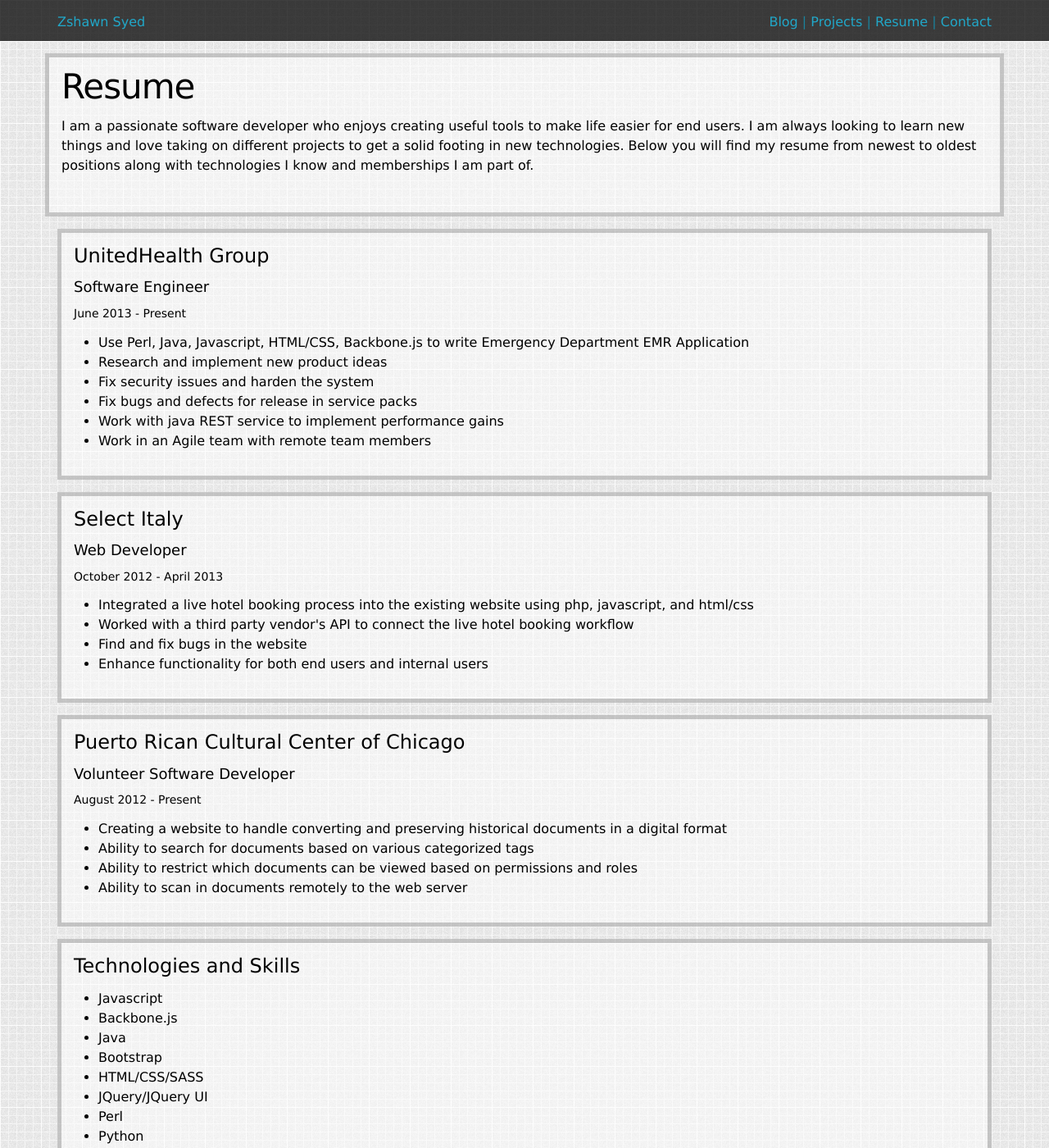
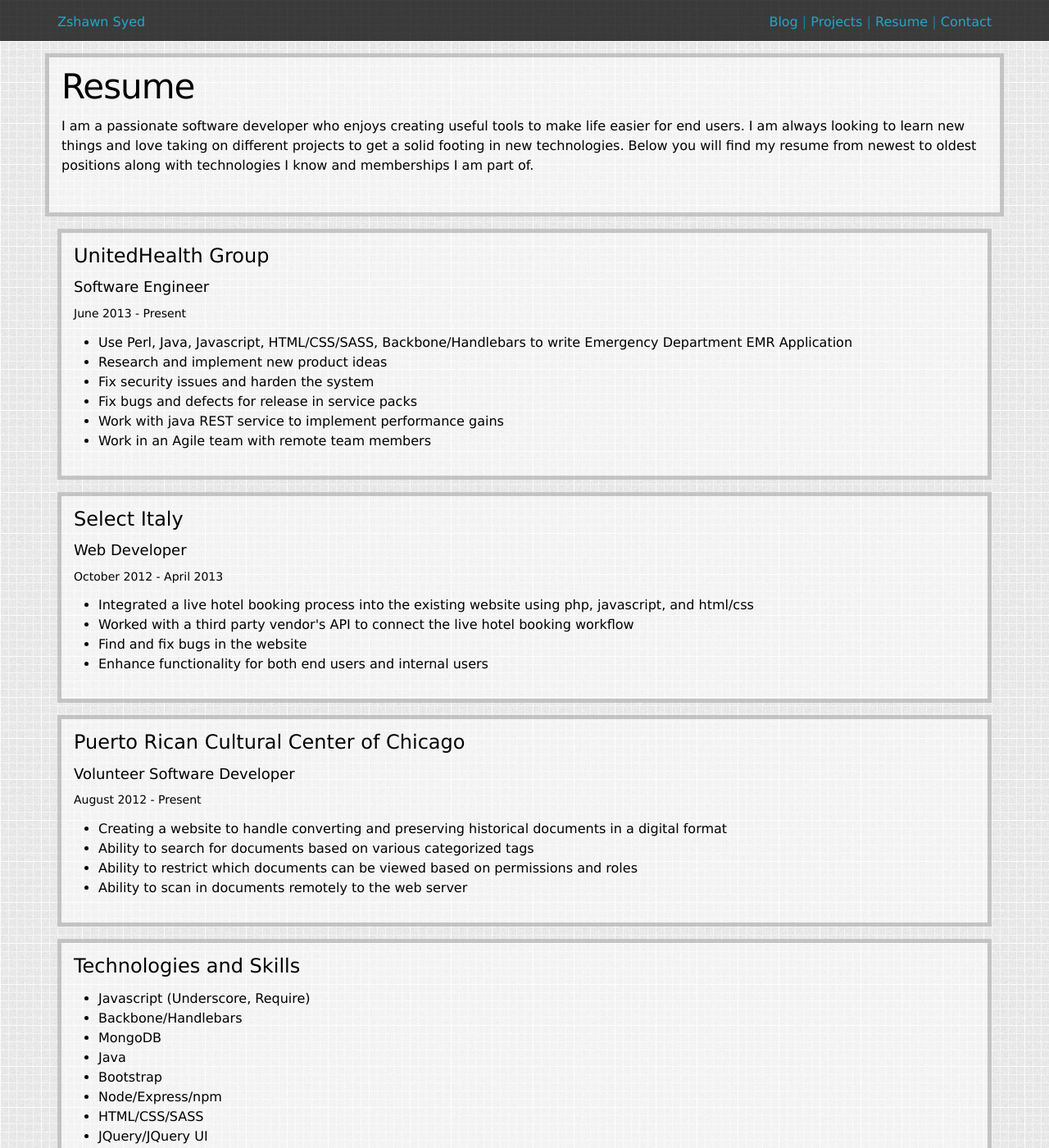
Before and after one commit to zsyed91/zsyed91.github.io, a Jekyll site: the page built from resume.md, in a window 1280 px wide and 1400 px high. Shown: the whole window at 82% size. Built offline with Jekyll 4.4.1, drawn with Linux system fonts in a browser that asks for light colours.

Commit message:
Update resume

```diff
--- a/resume.md
+++ b/resume.md
@@ -16,7 +16,7 @@
 			<h5>June 2013 - Present</h5>
 
 			<ul>
-				<li>Use Perl, Java, Javascript, HTML/CSS, Backbone.js to write Emergency Department EMR Application</li>
+				<li>Use Perl, Java, Javascript, HTML/CSS/SASS, Backbone/Handlebars to write Emergency Department EMR Application</li>
 				<li>Research and implement new product ideas</li>
 				<li>Fix security issues and harden the system</li>
 				<li>Fix bugs and defects for release in service packs</li>
@@ -63,10 +63,12 @@
 			<h3>Technologies and Skills</h3>
 
 			<ul>
-				<li>Javascript</li>
-				<li>Backbone.js</li>
+				<li>Javascript (Underscore, Require)</li>
+				<li>Backbone/Handlebars</li>
+				<li>MongoDB</li>
 				<li>Java</li>
 				<li>Bootstrap</li>
+				<li>Node/Express/npm</li>
 				<li>HTML/CSS/SASS</li>
 				<li>JQuery/JQuery UI</li>
 				<li>Perl</li>
@@ -82,8 +84,10 @@
 				<li>Git/Mercurial/Subversion</li>
 				<li>Agile/Scrum/Kanban</li>
 				<li>JSON/XML</li>
+				<li>Heroku</li>
+				<li>Vagrant</li>
+			</ul>
 
-			</ul>
 		</div>
 
 		<div class="wrapper">
```
